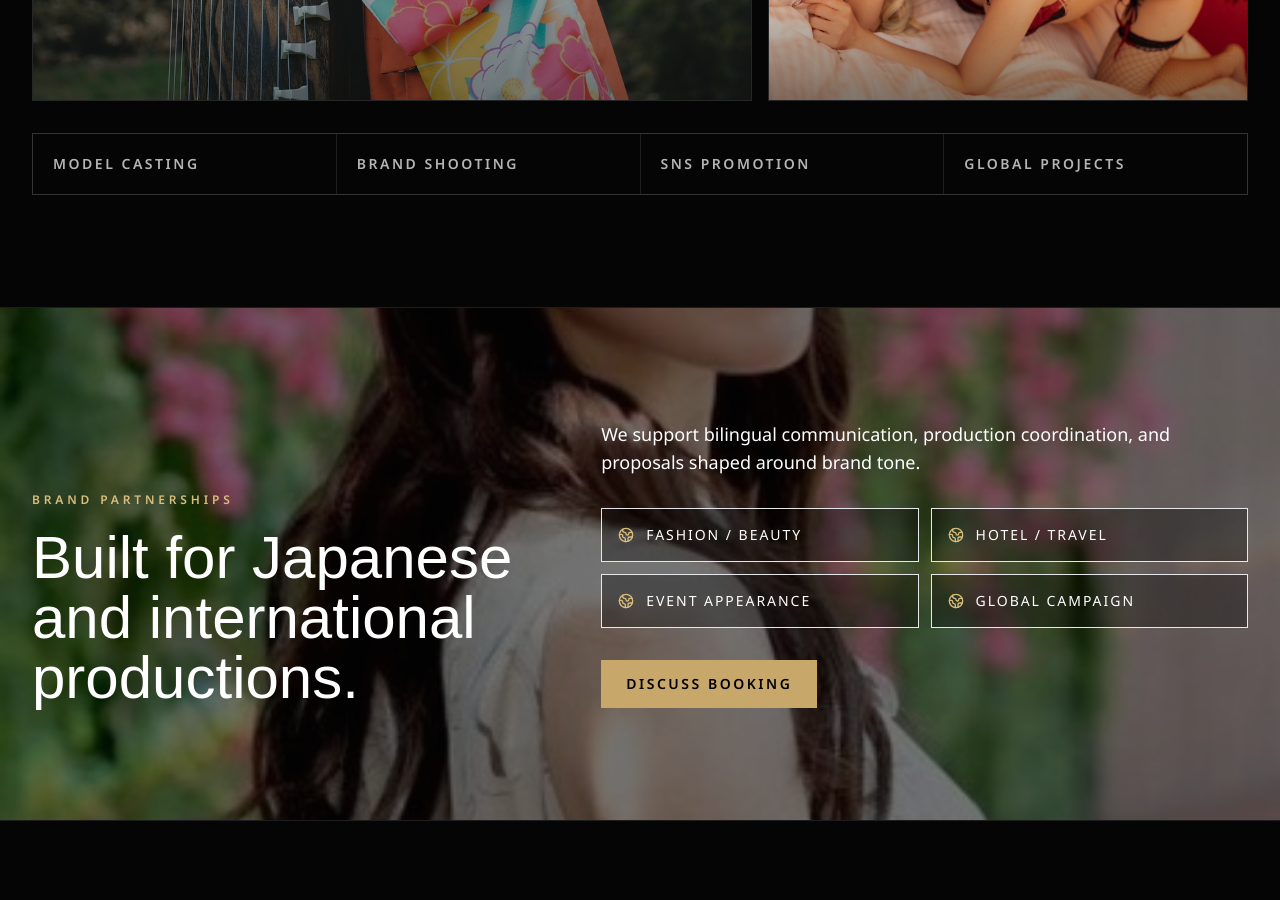
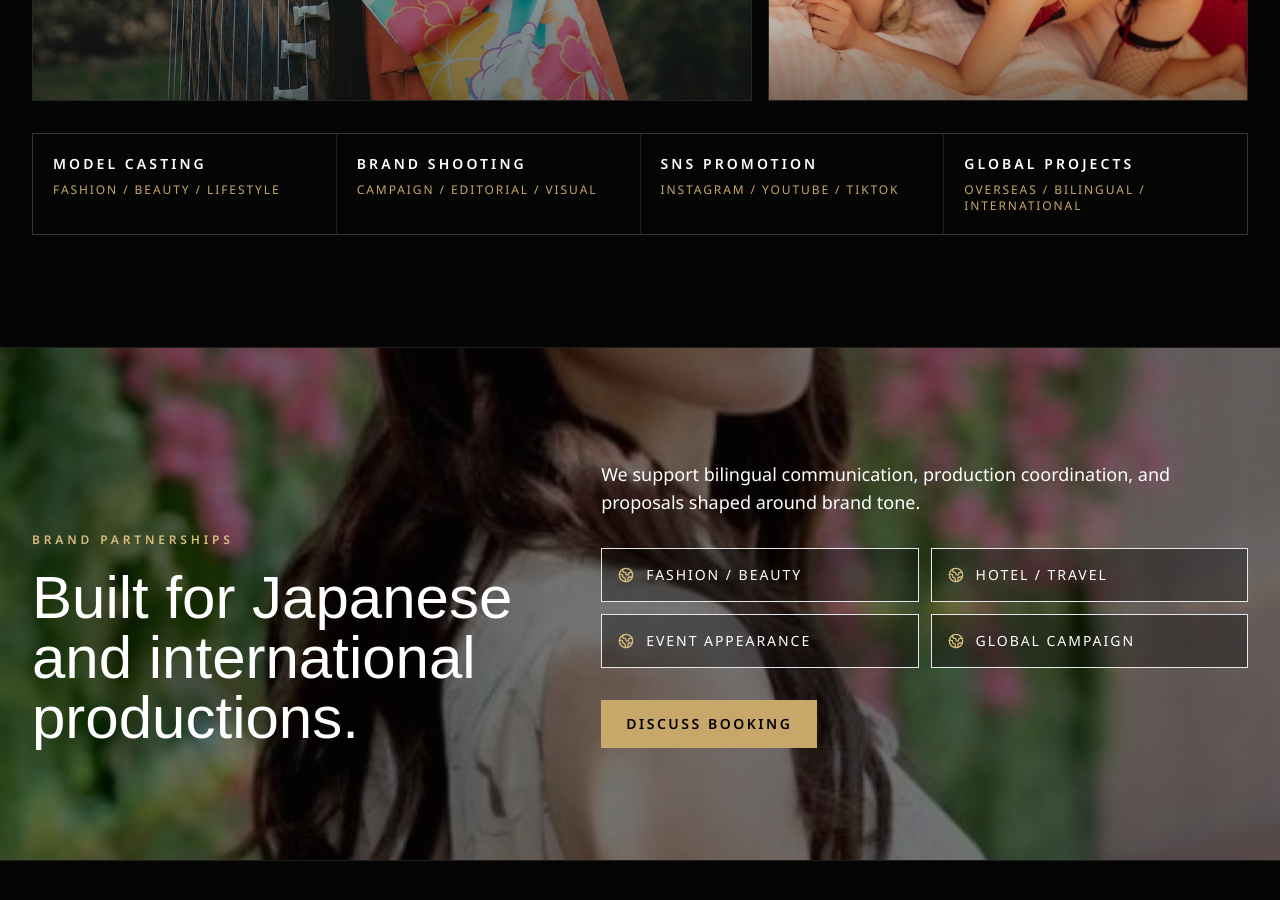
Before and after one commit to maeda1214/gg-agency-site2, a Next.js app: page /en in a window 1280 px wide. Shown: the part 3760-4660 px from the top of the page. Built offline with nearby package versions, Linux system fonts and the light colour scheme; no server answers.

Commit message:
improve works descriptions

```diff
--- a/components/sections/home-sections.tsx
+++ b/components/sections/home-sections.tsx
@@ -21,17 +21,41 @@ const services = {
 
 const proofItems = {
   ja: [
-    "MODEL CASTING",
-    "BRAND SHOOTING",
-    "SNS PROMOTION",
-    "GLOBAL PROJECTS"
+    {
+      title: "MODEL CASTING",
+      subtitle: "Fashion / Beauty / Lifestyle",
+    },
+    {
+      title: "BRAND SHOOTING",
+      subtitle: "Campaign / Editorial / Visual",
+    },
+    {
+      title: "SNS PROMOTION",
+      subtitle: "Instagram / YouTube / TikTok",
+    },
+    {
+      title: "GLOBAL PROJECTS",
+      subtitle: "Overseas / Bilingual / International",
+    },
   ],
   en: [
-    "MODEL CASTING",
-    "BRAND SHOOTING",
-    "SNS PROMOTION",
-    "GLOBAL PROJECTS"
-  ]
+    {
+      title: "MODEL CASTING",
+      subtitle: "Fashion / Beauty / Lifestyle",
+    },
+    {
+      title: "BRAND SHOOTING",
+      subtitle: "Campaign / Editorial / Visual",
+    },
+    {
+      title: "SNS PROMOTION",
+      subtitle: "Instagram / YouTube / TikTok",
+    },
+    {
+      title: "GLOBAL PROJECTS",
+      subtitle: "Overseas / Bilingual / International",
+    },
+  ],
 };
 
 const workImages = [
@@ -159,10 +183,19 @@ export function HomePage({ content }: { content: SiteContent }) {
         </div>
         <div className="mt-8 grid gap-px overflow-hidden border border-white/10 bg-white/10 sm:grid-cols-4">
           {proof.map((item) => (
-            <div key={item} className="bg-[#050505] px-5 py-5 text-sm font-semibold uppercase tracking-[0.18em] text-white/70">
-              {item}
-            </div>
-          ))}
+  <div
+    key={item.title}
+    className="bg-[#050505] px-5 py-5"
+  >
+    <p className="text-sm font-semibold uppercase tracking-[0.22em] text-white">
+      {item.title}
+    </p>
+
+    <p className="mt-2 text-xs uppercase tracking-[0.16em] text-[#c8a86a]">
+      {item.subtitle}
+    </p>
+  </div>
+))}
         </div>
       </section>
 
```
